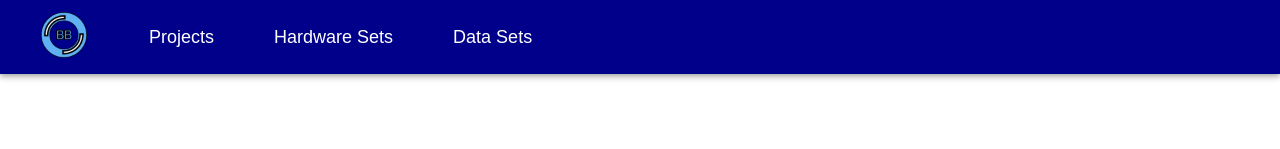
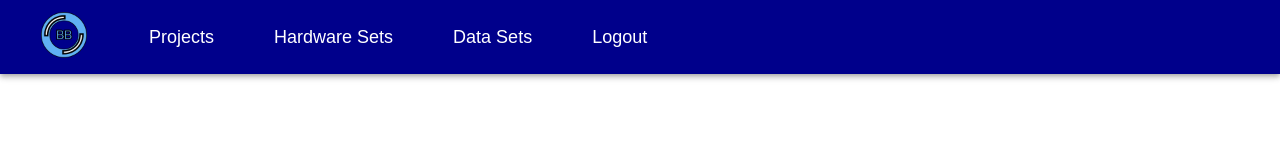
Before and after one commit to techster10173/SoftLab, a React (Create React App) app in the folder frontend/: page /data in a window 1280 px wide. Shown: the top 149 px of the page. Built offline with nearby package versions, Linux system fonts and the light colour scheme.

Commit message:
Update Toolbar.jsx
added logout button

```diff
--- a/frontend/src/Toolbar.jsx
+++ b/frontend/src/Toolbar.jsx
@@ -22,6 +22,9 @@ export function Navbar(props){
                             <li>
                                 <Link to="/data">Data Sets</Link>
                             </li>
+                            <li>
+                                <Link to="/">Logout</Link>
+                            </li>
                         </ul>
                     </div>
                 </Toolbar>
```
